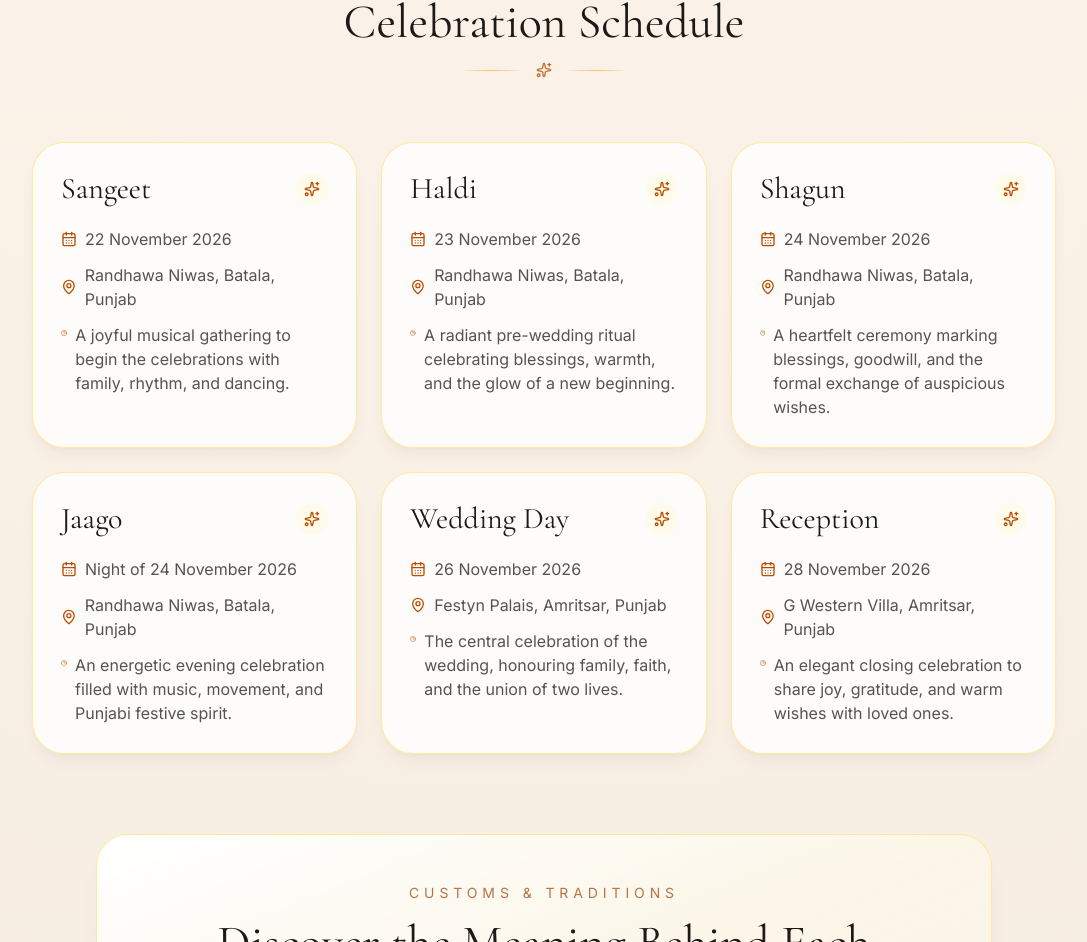
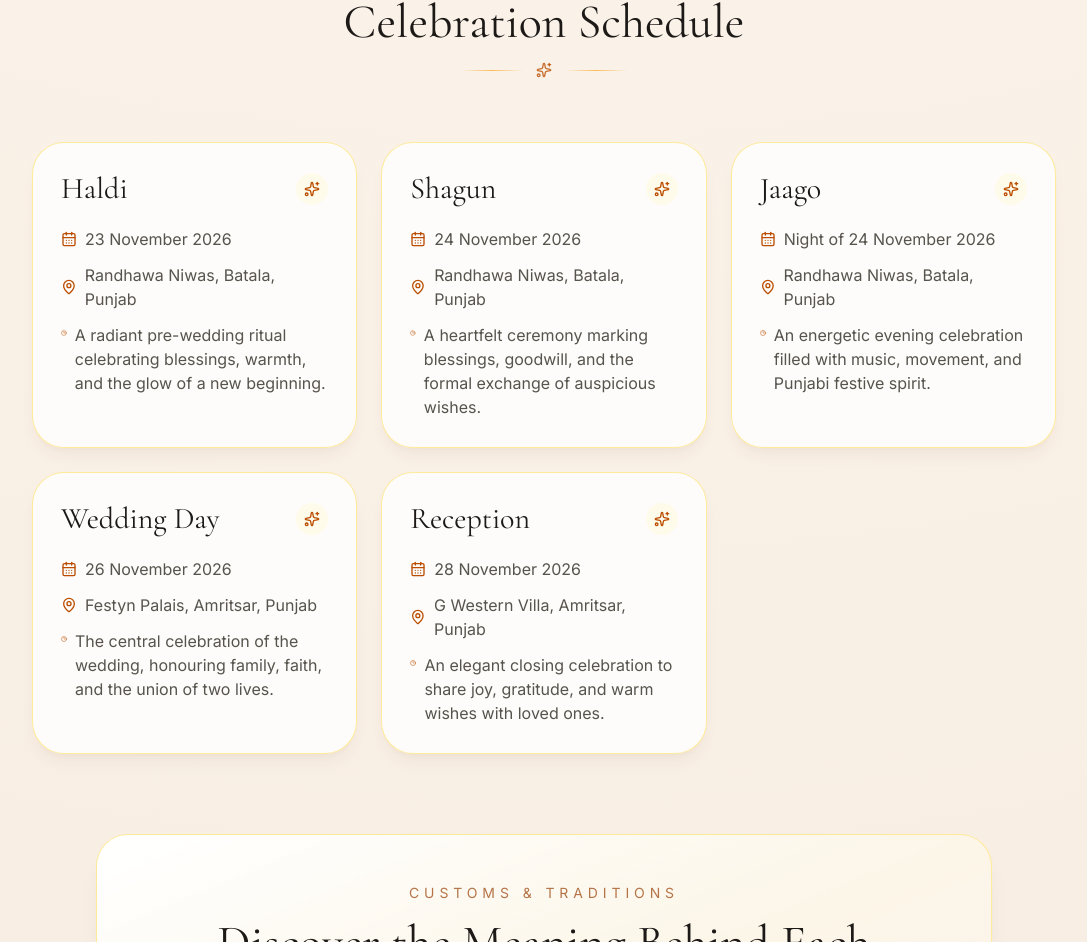
Before and after one commit to harkaran21-lab/Wedding-Invite, a React (Vite) app: page / in a window 1280 px wide. Shown: the part 1914-2856 px from the top of the page, without its empty margins (96-1183 px from the left). Built offline with nearby package versions, Linux system fonts and the light colour scheme.

Commit message:
Update App.jsx

```diff
--- a/src/App.jsx
+++ b/src/App.jsx
@@ -14,15 +14,7 @@ import {
 const weddingDate = new Date('2026-11-26T10:00:00+05:30')
 
 const schedule = [
-  {
-    title: 'Sangeet',
-    dateLabel: '22 November 2026',
-    venue: 'Randhawa Niwas',
-    location: 'Batala, Punjab',
-    details:
-      'A joyful musical gathering to begin the celebrations with family, rhythm, and dancing.',
-  },
-  {
+   {
     title: 'Haldi',
     dateLabel: '23 November 2026',
     venue: 'Randhawa Niwas',
@@ -65,19 +57,6 @@ const schedule = [
 ]
 
 const traditions = [
-  {
-    title: 'Sangeet',
-    summary:
-      'A joyful family celebration of music and dance that sets the tone for the wedding festivities.',
-    body:
-      'The Sangeet is one of the most vibrant and anticipated pre-wedding celebrations in many Punjabi weddings. It brings both families together in an atmosphere of laughter, music, performance, and shared excitement before the wedding day. While modern Sangeet celebrations can be highly styled and choreographed, their heart remains the same: togetherness, celebration, and the joyful build-up to marriage.',
-    expect:
-      'A lively evening filled with music, dancing, family performances, celebration, and a high-energy atmosphere.',
-    attire:
-      'Festive, colourful, and dressy outfits are ideal. Guests often enjoy wearing bold traditional clothing or elegant formalwear.',
-    etiquette:
-      '',
-  },
   {
     title: 'Haldi',
     summary:
```
